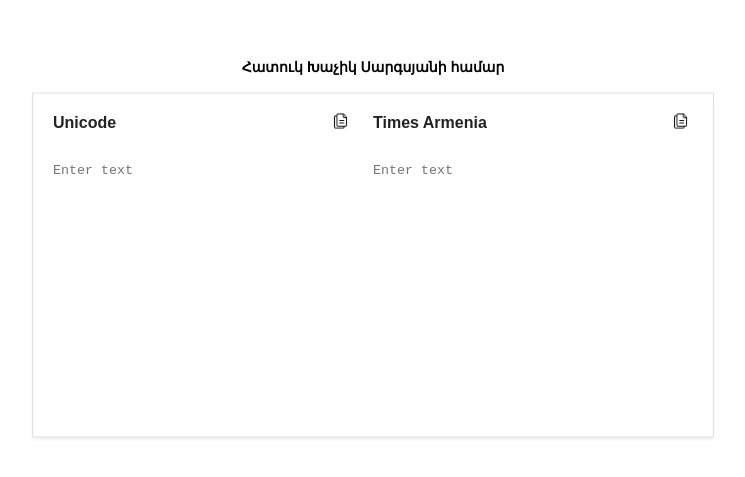
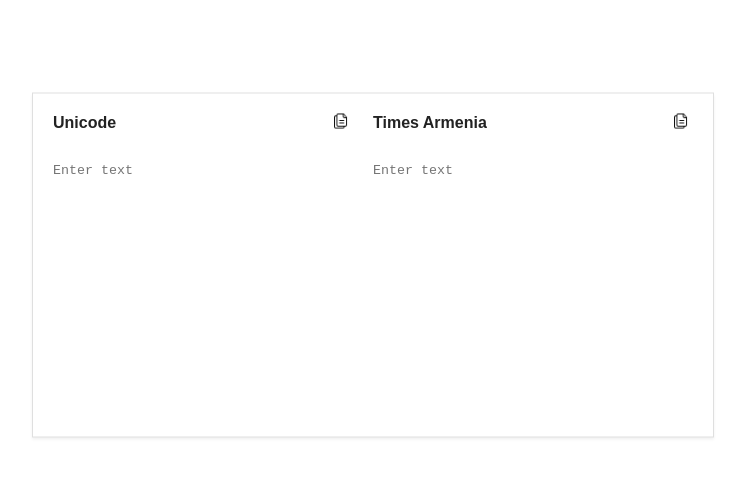
Before and after one commit to karosis88/xch, a React (Create React App) app: page / in a window 1280 px wide. Shown: the part 135-612 px from the top of the page, without its empty margins (267-1012 px from the left). Built offline with nearby package versions, Linux system fonts and the light colour scheme.

Commit message:
Remove xch

```diff
--- a/src/app.tsx
+++ b/src/app.tsx
@@ -4,8 +4,5 @@ import Encoder from "./components/encoder"
 export default function App() {
     return <div className="app">
         <Encoder/>
-        <h3 className="special-for-khachik">
-            Հատուկ Խաչիկ Սարգսյանի համար
-        </h3>
     </div>
 }
--- a/src/styles/styles.css
+++ b/src/styles/styles.css
@@ -48,15 +48,6 @@ svg {
     justify-content: space-between;
 }
 
-.special-for-khachik {
-    position: absolute;
-    font-size: 14px;
-    font-family: sans-serif;
-    left: 50%;
-    top: -10%;
-    transform: translateX(-50%);
-}
-
 .app {
     position: absolute;
     left: 50%;
```
